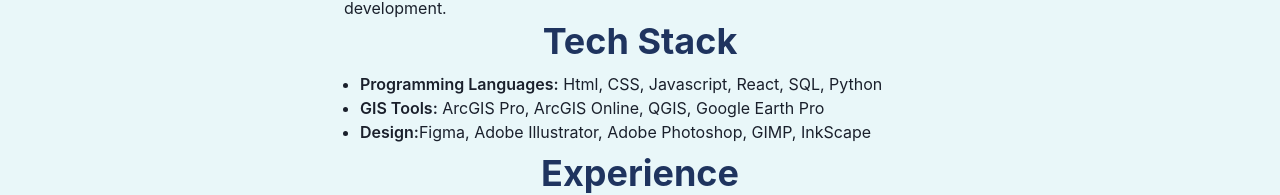
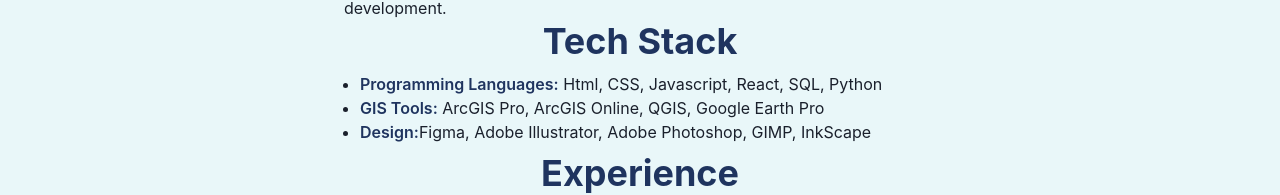
Before and after one commit to Akinloluwa-Adedijo/personal_website, a React (Vite) app: page / in a window 1280 px wide. Shown: the part 554-749 px from the top of the page. Built offline with nearby package versions, Linux system fonts and the light colour scheme.

Commit message:
updates tech stack section colors

```diff
--- a/src/components/Home.jsx
+++ b/src/components/Home.jsx
@@ -83,19 +83,31 @@ const Home = () => {
           </Heading>
           <UnorderedList textAlign={"left"}>
             <ListItem>
-              <Text as={"span"} fontWeight={600}>
+              <Text
+                as={"span"}
+                fontWeight={600}
+                color={useColorModeValue("primary.light", "primary.dark")}
+              >
                 Programming Languages:
               </Text>{" "}
               Html, CSS, Javascript, React, SQL, Python
             </ListItem>
             <ListItem>
-              <Text as={"span"} fontWeight={600}>
+              <Text
+                as={"span"}
+                fontWeight={600}
+                color={useColorModeValue("primary.light", "primary.dark")}
+              >
                 GIS Tools:
               </Text>{" "}
               ArcGIS Pro, ArcGIS Online, QGIS, Google Earth Pro
             </ListItem>
             <ListItem>
-              <Text as={"span"} fontWeight={600}>
+              <Text
+                as={"span"}
+                fontWeight={600}
+                color={useColorModeValue("primary.light", "primary.dark")}
+              >
                 Design:
               </Text>
               Figma, Adobe Illustrator, Adobe Photoshop, GIMP, InkScape
```
